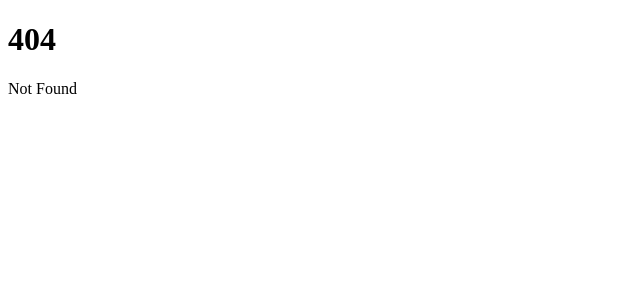
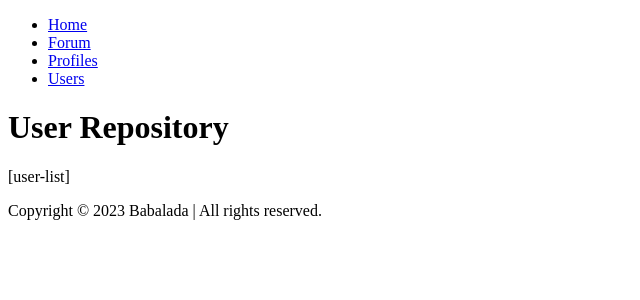
Before and after one commit to jigglytep/babalada, a SvelteKit app: page /u in a window 1280 px wide. Before the commit this address had no page. Shown: the top 300 px of the page, without its empty margins (0-640 px from the left). Built offline with nearby package versions, Linux system fonts and the light colour scheme.

Commit message:
stood up UI pages

```diff
--- a/package.json
+++ b/package.json
@@ -12,6 +12,7 @@
 	"devDependencies": {
 		"@sveltejs/adapter-node": "^1.2.4",
 		"@sveltejs/kit": "^1.5.0",
+		"sass": "^1.63.6",
 		"svelte": "^3.54.0",
 		"svelte-check": "^3.0.1",
 		"tslib": "^2.4.1",
--- /dev/null
+++ b/src/routes/+layout.svelte
@@ -0,0 +1,24 @@
+<script lang="ts">
+	let currentYear: number = new Date().getFullYear();
+</script>
+
+<style lang="scss"></style>
+
+<header id="page-header">
+	<nav>
+		<ul>
+			<li><a href="/">Home</a></li>
+			<li><a href="/f">Forum</a></li>
+			<li><a href="/p">Profiles</a></li>
+			<li><a href="/u">Users</a></li>
+		</ul>
+	</nav>
+</header>
+
+<div id="page-container">
+	<slot />
+</div>
+
+<footer id="page-footer">
+	<p>Copyright © {currentYear} Babalada | All rights reserved.</p>
+</footer>
--- a/src/routes/+page.svelte
+++ b/src/routes/+page.svelte
@@ -1,2 +1,2 @@
-<h1>Welcome to SvelteKit</h1>
-<p>Visit <a href="https://kit.svelte.dev">kit.svelte.dev</a> to read the documentation</p>
+<h1>Babalada</h1>
+<p>Aa Home</p>
--- /dev/null
+++ b/src/routes/f/+page.svelte
@@ -0,0 +1,2 @@
+<h1>Forum Repository</h1>
+<p>[forum-list]</p>
--- /dev/null
+++ b/src/routes/f/[slug]/+page.ts
@@ -0,0 +1,5 @@
+export const load = ({ params }) => {
+	return {
+		slug: params.slug
+	}
+}
--- /dev/null
+++ b/src/routes/p/+page.svelte
@@ -0,0 +1,2 @@
+<h1>Portfolio Repository</h1>
+<p>[portfolio-list]</p>
--- /dev/null
+++ b/src/routes/p/[slug]/+page.ts
@@ -0,0 +1,5 @@
+export const load = ({ params }) => {
+	return {
+		slug: params.slug
+	}
+}
--- /dev/null
+++ b/src/routes/u/+page.svelte
@@ -0,0 +1,2 @@
+<h1>User Repository</h1>
+<p>[user-list]</p>
--- /dev/null
+++ b/src/routes/u/[slug]/+page.ts
@@ -0,0 +1,5 @@
+export const load = ({ params }) => {
+	return {
+		slug: params.slug
+	}
+}
```
Also changed, not shown: src/routes/f/[slug]/+page.svelte (added, +7 -0 lines), src/routes/p/[slug]/+page.svelte (added, +7 -0 lines), src/routes/u/[slug]/+page.svelte (added, +7 -0 lines).
